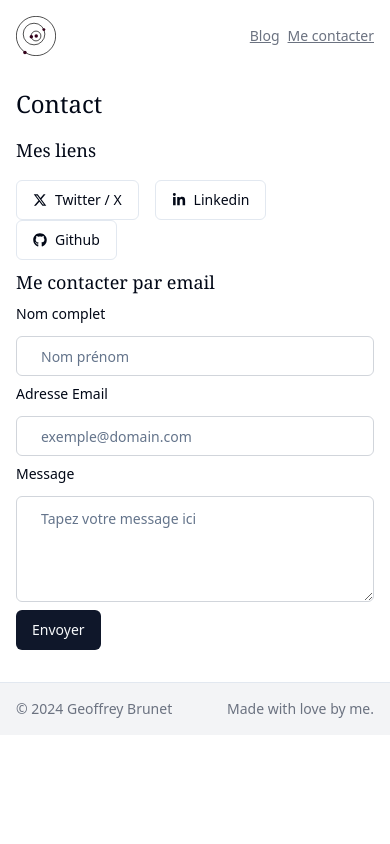
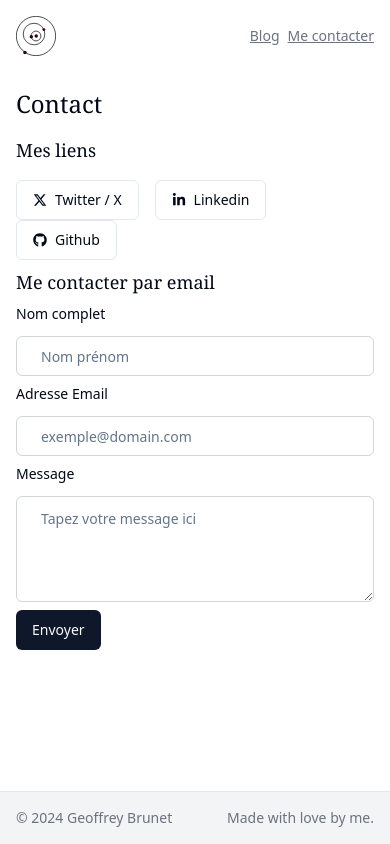
Before and after one commit to GeoffreyBrunet/blog, a Next.js app: page /contact in a window 390 px wide. Built offline with nearby package versions, Linux system fonts and the light colour scheme.

Commit message:
fix responsive footer and add vercel analytics

```diff
--- a/app/layout.tsx
+++ b/app/layout.tsx
@@ -1,4 +1,5 @@
 import type { Metadata } from "next";
+import { Analytics } from "@vercel/analytics/react";
 import Header from "@/components/layout/header";
 import Footer from "@/components/layout/footer";
 import "./globals.css";
@@ -24,6 +25,7 @@ export default function RootLayout({
           </div>
         </div>
         <Footer />
+        <Analytics />
       </body>
     </html>
   );
--- a/components/layout/footer.tsx
+++ b/components/layout/footer.tsx
@@ -1,8 +1,14 @@
 import { cn } from "@/lib/utils";
+import React from "react";
 
-const footer: React.FC = () => {
+const Footer: React.FC = () => {
   return (
-    <footer className={cn("border-t bg-gray-100 p-4 text-xs")}>
+    <footer
+      className={cn(
+        "border-t bg-gray-100 p-4 text-xs",
+        "absolute bottom-0 w-full",
+      )}
+    >
       <div
         className={cn(
           "mx-auto flex w-full max-w-xl flex-wrap items-center justify-between gap-2 text-gray-500",
@@ -15,4 +21,4 @@ const footer: React.FC = () => {
   );
 };
 
-export default footer;
+export default Footer;
--- a/package.json
+++ b/package.json
@@ -14,6 +14,7 @@
     "@radix-ui/react-label": "^2.0.2",
     "@radix-ui/react-navigation-menu": "^1.1.4",
     "@radix-ui/react-slot": "^1.0.2",
+    "@vercel/analytics": "^1.2.2",
     "class-variance-authority": "^0.7.0",
     "clsx": "^2.1.0",
     "lucide-react": "^0.361.0",
```
Also changed, not shown: 1 other file (tests, documents, lock files or other folders).
